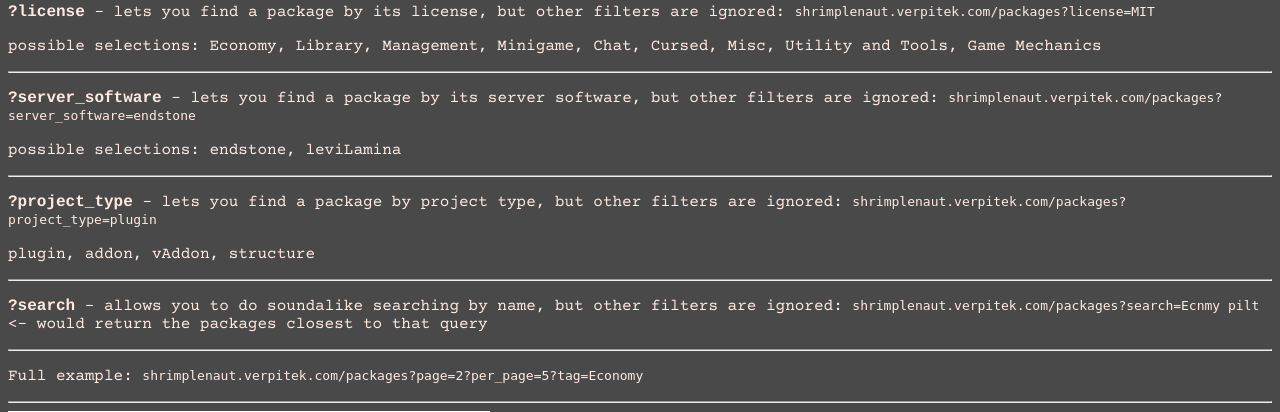
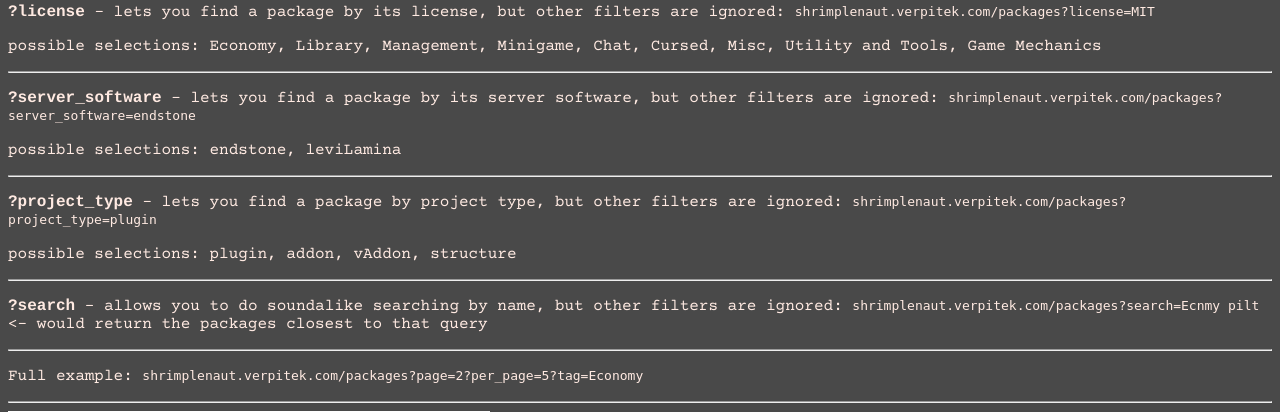
Before and after one commit to Verpitek/shrimplenaut, a Flask app: page /usage in a window 1280 px wide. Shown: the part 522-934 px from the top of the page. Run offline with Flask 3, Linux system fonts and the light colour scheme.

Commit message:
forgor to edit message

```diff
--- a/templates/usage.html
+++ b/templates/usage.html
@@ -46,7 +46,7 @@
             <p>possible selections: endstone, leviLamina</p>
             <hr />
             <p><strong>?project_type</strong> - lets you find a package by project type, but other filters are ignored: <code>shrimplenaut.verpitek.com/packages?project_type=plugin</code></p>
-            <p>plugin, addon, vAddon, structure</p>
+            <p>possible selections: plugin, addon, vAddon, structure</p>
             <hr />
             <p><strong>?search</strong> - allows you to do soundalike searching by name, but other filters are ignored: <code>shrimplenaut.verpitek.com/packages?search=Ecnmy pilt</code> <- would return the packages closest to that query</p>
             <hr />
```
